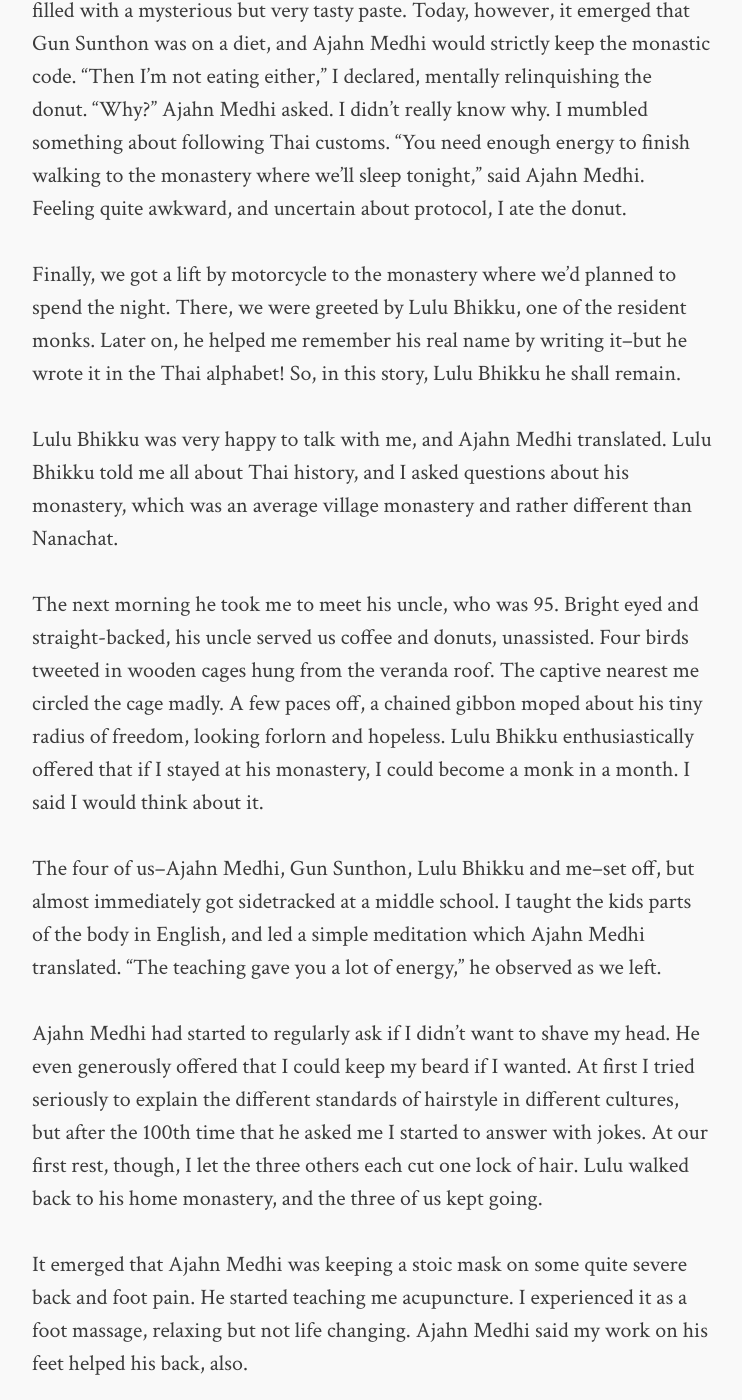
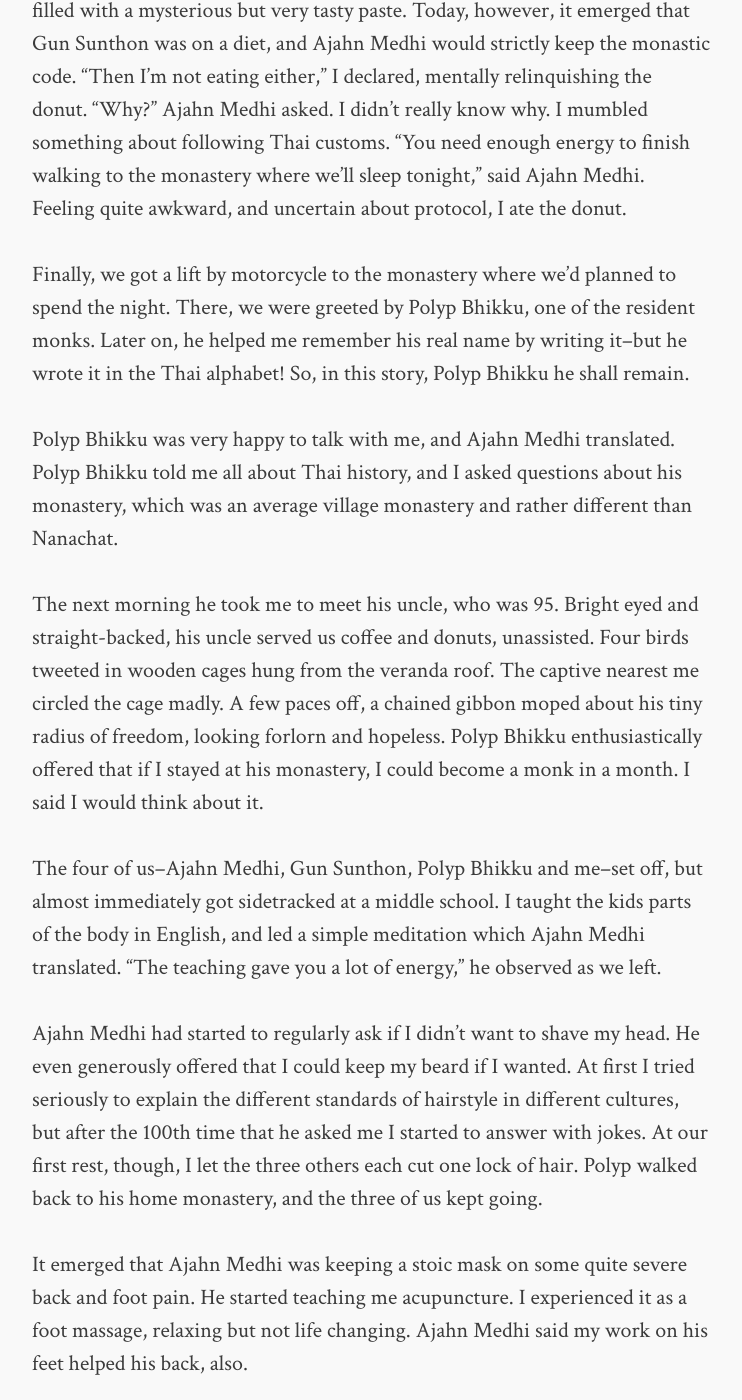
Before and after one commit to kire321/kire321.github.io, a Jekyll site: the page built from _posts/2020-04-06-backpacking.md, in a window 1280 px wide and 1400 px high, scrolled down 3594 px. Shown: the whole window, without its empty margins (268-1010 px from the left). Built offline with Jekyll 4.4.1, drawn with Linux system fonts in a browser that asks for light colours.

Commit message:
change name

```diff
--- a/_posts/2020-04-06-backpacking.md
+++ b/_posts/2020-04-06-backpacking.md
@@ -32,15 +32,15 @@ We came to a lake. "Do you want to swim?" he asked. I jumped in without any furt
 
 Whenever Ajahn Medhi wanted to stop for the day, Gun Sunthon insisted we keep going. At dark, we were still walking, and stopped to a few minutes rest in a large gravel area with ponds. We pooled the drinks and treats that the villagers had given us. Officially, monks don't eat after 12 o'clock, but yesterday I'd seen Ajahn Medhi discretely munch a banana. My eyes fixed on a donut, filled with a mysterious but very tasty paste. Today, however, it emerged that Gun Sunthon was on a diet, and Ajahn Medhi would strictly keep the monastic code. "Then I'm not eating either," I declared, mentally relinquishing the donut. "Why?" Ajahn Medhi asked. I didn't really know why. I mumbled something about following Thai customs. "You need enough energy to finish walking to the monastery where we'll sleep tonight," said Ajahn Medhi. Feeling quite awkward, and uncertain about protocol, I ate the donut.
 
-Finally, we got a lift by motorcycle to the monastery where we'd planned to spend the night. There, we were greeted by Lulu Bhikku, one of the resident monks. Later on, he helped me remember his real name by writing it--but he wrote it in the Thai alphabet! So, in this story, Lulu Bhikku he shall remain.
+Finally, we got a lift by motorcycle to the monastery where we'd planned to spend the night. There, we were greeted by Polyp Bhikku, one of the resident monks. Later on, he helped me remember his real name by writing it--but he wrote it in the Thai alphabet! So, in this story, Polyp Bhikku he shall remain.
 
-Lulu Bhikku was very happy to talk with me, and Ajahn Medhi translated. Lulu Bhikku told me all about Thai history, and I asked questions about his monastery, which was an average village monastery and rather different than Nanachat.
+Polyp Bhikku was very happy to talk with me, and Ajahn Medhi translated. Polyp Bhikku told me all about Thai history, and I asked questions about his monastery, which was an average village monastery and rather different than Nanachat.
 
-The next morning he took me to meet his uncle, who was 95. Bright eyed and straight-backed, his uncle served us coffee and donuts, unassisted. Four birds tweeted in wooden cages hung from the veranda roof. The captive nearest me circled the cage madly. A few paces off, a chained gibbon moped about his tiny radius of freedom, looking forlorn and hopeless. Lulu Bhikku enthusiastically offered that if I stayed at his monastery, I could become a monk in a month. I said I would think about it.
+The next morning he took me to meet his uncle, who was 95. Bright eyed and straight-backed, his uncle served us coffee and donuts, unassisted. Four birds tweeted in wooden cages hung from the veranda roof. The captive nearest me circled the cage madly. A few paces off, a chained gibbon moped about his tiny radius of freedom, looking forlorn and hopeless. Polyp Bhikku enthusiastically offered that if I stayed at his monastery, I could become a monk in a month. I said I would think about it.
 
-The four of us--Ajahn Medhi, Gun Sunthon, Lulu Bhikku and me--set off, but almost immediately got sidetracked at a middle school. I taught the kids parts of the body in English, and led a simple meditation which Ajahn Medhi translated. "The teaching gave you a lot of energy," he observed as we left.
+The four of us--Ajahn Medhi, Gun Sunthon, Polyp Bhikku and me--set off, but almost immediately got sidetracked at a middle school. I taught the kids parts of the body in English, and led a simple meditation which Ajahn Medhi translated. "The teaching gave you a lot of energy," he observed as we left.
 
-Ajahn Medhi had started to regularly ask if I didn't want to shave my head. He even generously offered that I could keep my beard if I wanted. At first I tried seriously to explain the different standards of hairstyle in different cultures, but after the 100th time that he asked me I started to answer with jokes. At our first rest, though, I let the three others each cut one lock of hair. Lulu walked back to his home monastery, and the three of us kept going.
+Ajahn Medhi had started to regularly ask if I didn't want to shave my head. He even generously offered that I could keep my beard if I wanted. At first I tried seriously to explain the different standards of hairstyle in different cultures, but after the 100th time that he asked me I started to answer with jokes. At our first rest, though, I let the three others each cut one lock of hair. Polyp walked back to his home monastery, and the three of us kept going.
 
 It emerged that Ajahn Medhi was keeping a stoic mask on some quite severe back and foot pain. He started teaching me acupuncture. I experienced it as a foot massage, relaxing but not life changing. Ajahn Medhi said my work on his feet helped his back, also.
 
```
